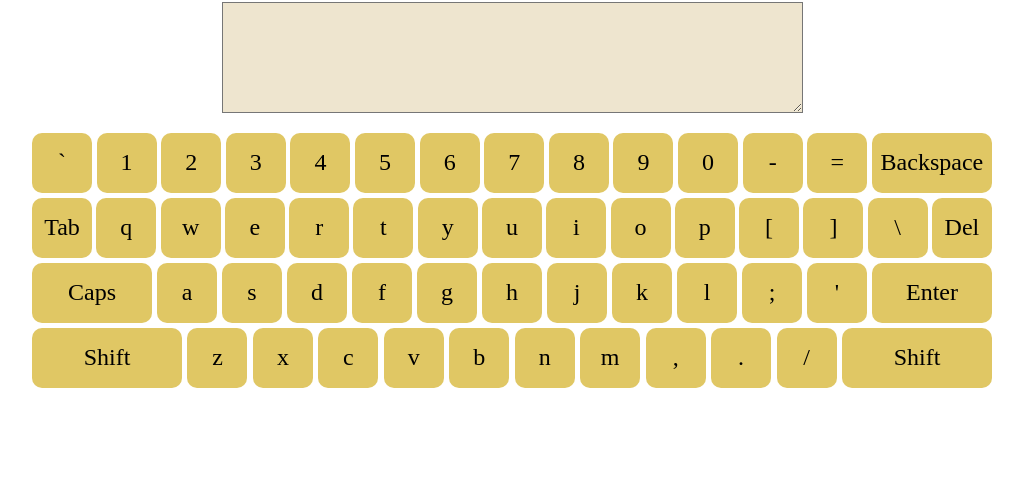
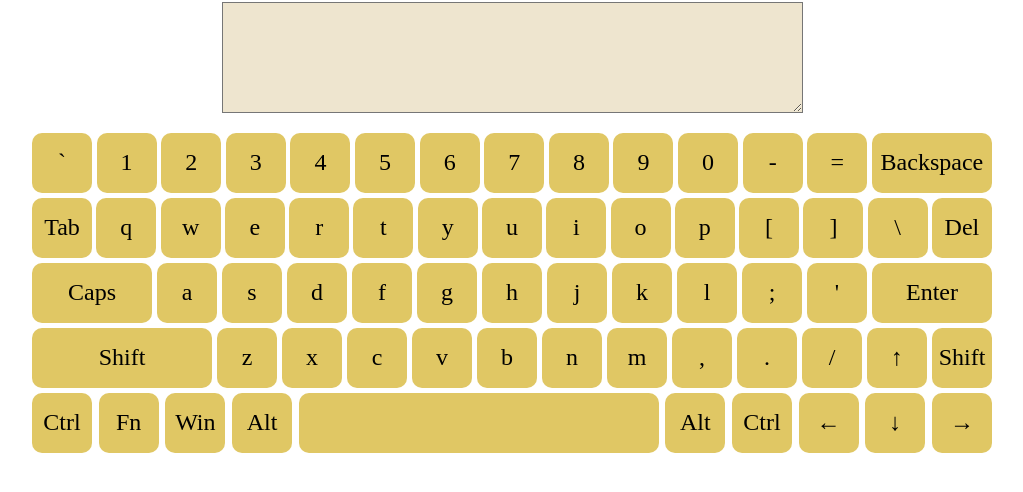
Before and after one commit to EugeneDubrova777/virtual-keyboard, a website: page index.html in a window 1280 px wide. Shown: the part 78-570 px from the top of the page, without its empty margins (128-1151 px from the left). Drawn offline with Linux system fonts and the light colour scheme.

Commit message:
feat: add 5th row

```diff
--- a/script.js
+++ b/script.js
@@ -207,6 +207,7 @@ const keyM = document.createElement('div');
 const comma = document.createElement('div');
 const point = document.createElement('div');
 const slash = document.createElement('div');
+const arrUp = document.createElement('div');
 const rightShift = document.createElement('div');
 
 leftShift.classList.add('key');
@@ -221,8 +222,9 @@ keyM.classList.add('key');
 comma.classList.add('key');
 point.classList.add('key');
 slash.classList.add('key');
+arrUp.classList.add('key');
 rightShift.classList.add('key');
-rightShift.classList.add('right-shift');
+
 
 leftShift.textContent = 'Shift';
 keyZ.textContent = 'z';
@@ -235,6 +237,45 @@ keyM.textContent = 'm';
 comma.textContent = ',';
 point.textContent = '.';
 slash.textContent = '/';
+arrUp.textContent = '↑';
 rightShift.textContent = 'Shift';
 
-row4.append(leftShift, keyZ, keyX, keyC, keyV, keyB, keyN, keyM, comma, point, slash, rightShift);
+row4.append(leftShift, keyZ, keyX, keyC, keyV, keyB, keyN, keyM, comma, point, slash, arrUp, rightShift);
+
+// row5
+
+const leftCtrl = document.createElement('div');
+const fn = document.createElement('div');
+const win = document.createElement('div');
+const leftAlt = document.createElement('div');
+const space = document.createElement('div');
+const rightAlt = document.createElement('div');
+const rightCtrl = document.createElement('div');
+const arrLeft = document.createElement('div');
+const arrDown = document.createElement('div');
+const arrRight = document.createElement('div');
+
+leftCtrl.classList.add('key');
+fn.classList.add('key');
+win.classList.add('key');
+leftAlt.classList.add('key');
+space.classList.add('key');
+space.classList.add('space');
+rightAlt.classList.add('key');
+rightCtrl.classList.add('key');
+arrLeft.classList.add('key');
+arrDown.classList.add('key');
+arrRight.classList.add('key');
+
+leftCtrl.textContent = 'Ctrl';
+fn.textContent = 'Fn';
+win.textContent = 'Win';
+leftAlt.textContent = 'Alt';
+space.textContent = '';
+rightAlt.textContent = 'Alt';
+rightCtrl.textContent = 'Ctrl';
+arrLeft.textContent = '←';
+arrDown.textContent = '↓';
+arrRight.textContent = '→';
+
+row5.append(leftCtrl, fn, win, leftAlt, space, rightAlt, rightCtrl, arrLeft, arrDown, arrRight);
--- a/style.css
+++ b/style.css
@@ -61,7 +61,10 @@
   width: 120px;
 }
 
-.left-shift,
-.right-shift {
-  width: 150px;
+.left-shift {
+  width: 180px;
 }
+
+.space {
+  width: 360px;
+}
```
